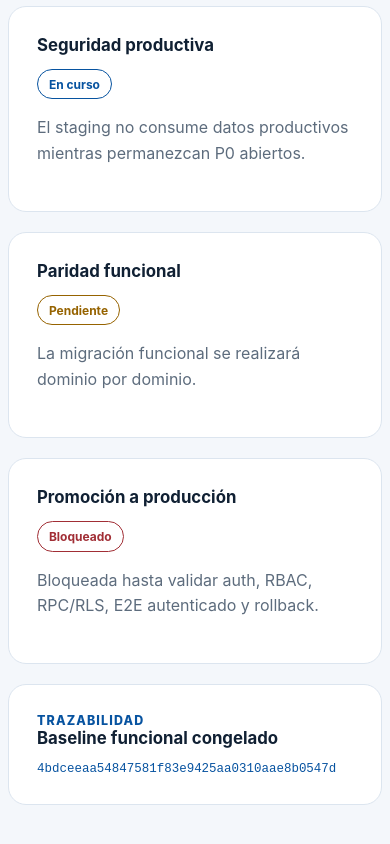
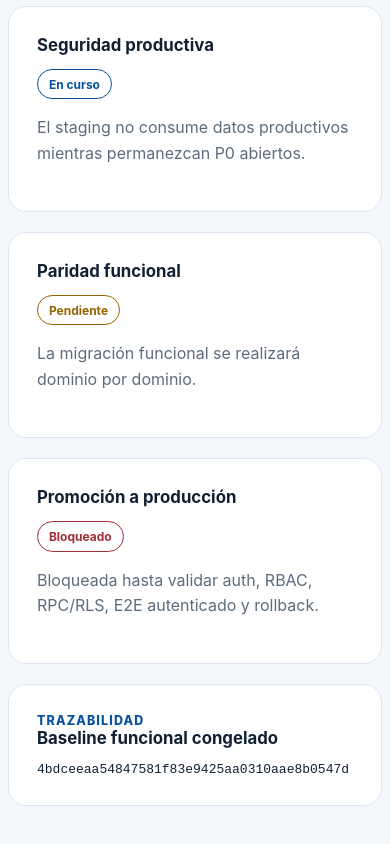
Before and after one commit to Electroingenieria-SAS/CRM, a Next.js app: page / in a window 390 px wide. Shown: the part 746-1590 px from the top of the page. Built offline with nearby package versions, Linux system fonts and the light colour scheme.

Commit message:
fix(responsive): use structural selector for baseline commit

```diff
--- a/src/modules/platform/ui/reconstruction-overview.tsx
+++ b/src/modules/platform/ui/reconstruction-overview.tsx
@@ -49,7 +49,7 @@ export function ReconstructionOverview() {
           <p className="eyebrow">Trazabilidad</p>
           <h2 id="baseline-title">Baseline funcional congelado</h2>
         </div>
-        <code className={styles.baselineCommit}>{status.baselineCommit}</code>
+        <code>{status.baselineCommit}</code>
       </section>
     </main>
   );
```
